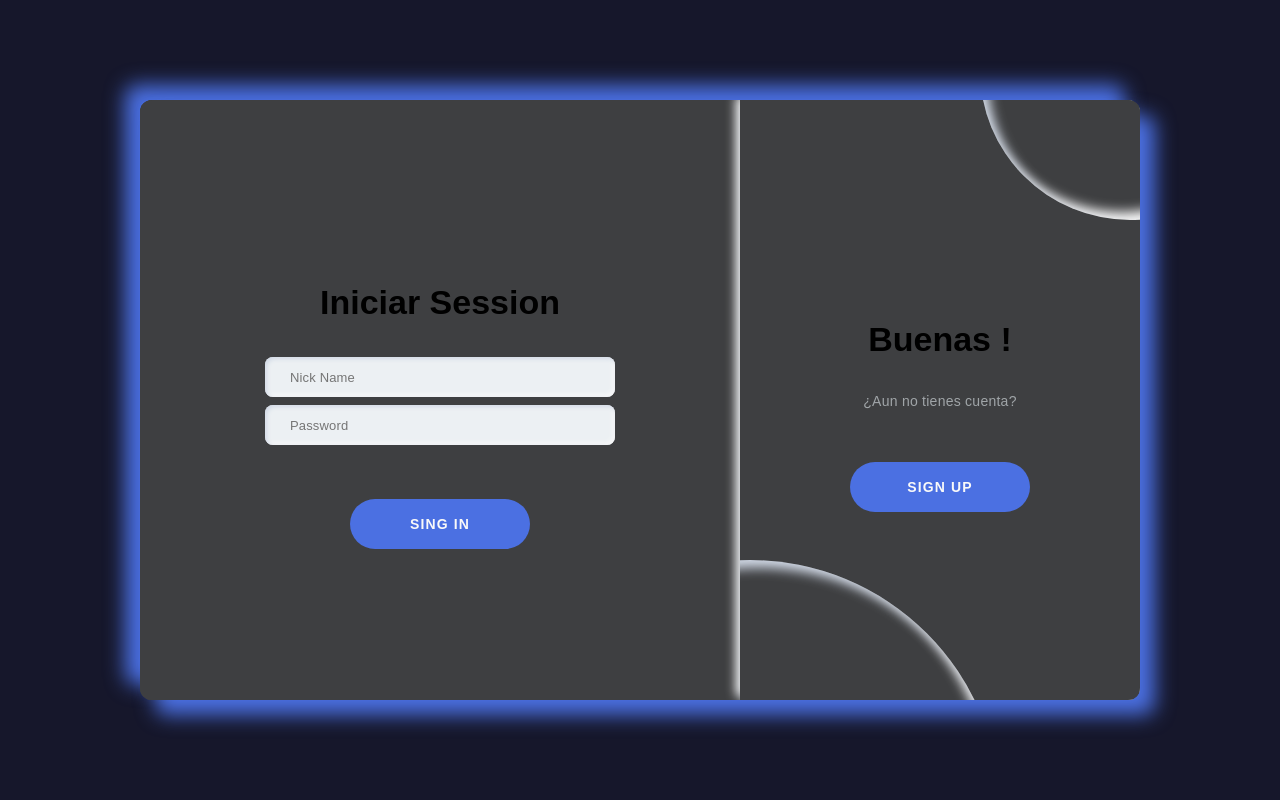
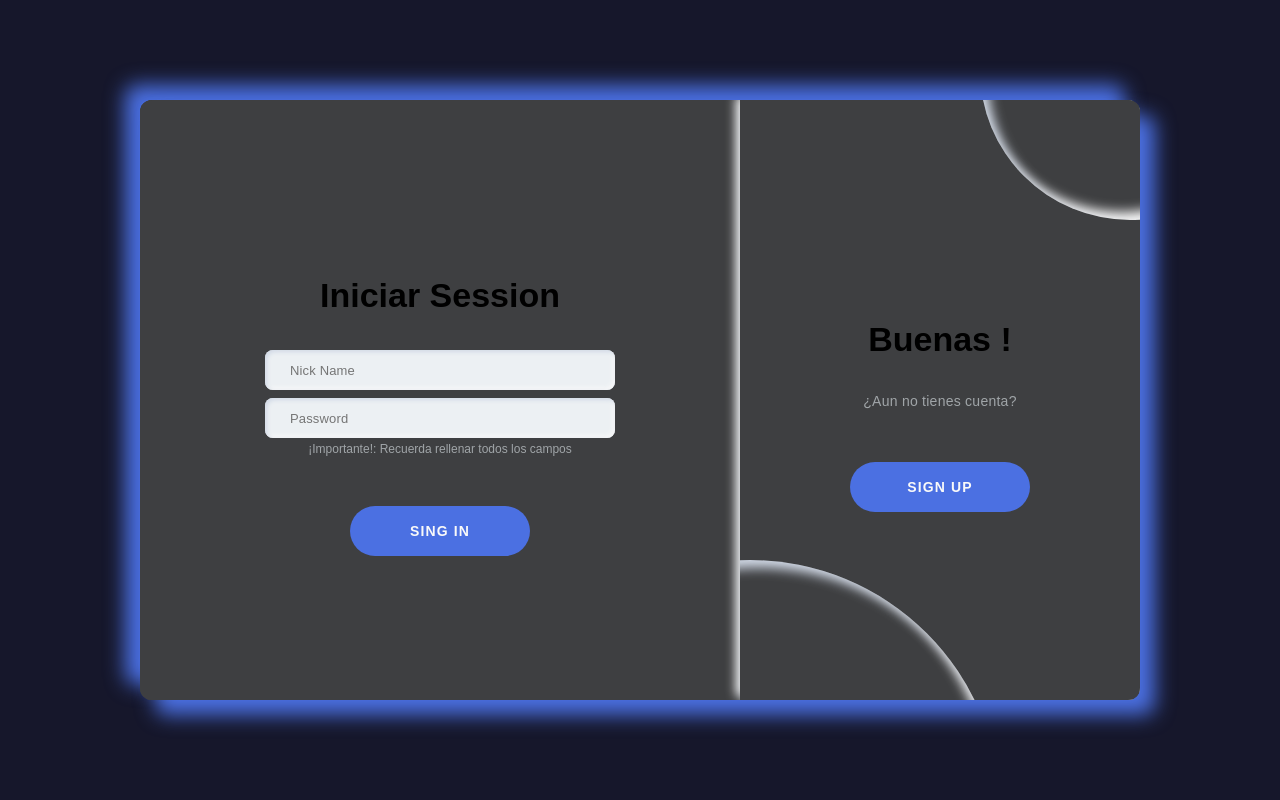
Before and after one commit to ctardior02/SoraStream, a PHP site: page /src/php/register.php in a window 1280 px wide. Run offline with PHP 8.4, Linux system fonts and the light colour scheme.

Commit message:
Registro actulizado: mensajes de error añadidos

```diff
--- a/src/css/register.css
+++ b/src/css/register.css
@@ -130,7 +130,6 @@
     letter-spacing: 1.15px;
     background-color: #4B70E2;
     color: #f9f9f9;
-    /* box-shadow: 8px 8px 16px #d1d9e6, -8px -8px 16px #f9f9f9; */
     border: none;
     outline: none;
   }
@@ -192,12 +191,12 @@
   .switch__button {
     cursor: pointer;
   }
-  .switch__button:hover {
+  .button:hover {
     box-shadow: 6px 6px 10px #171718, -6px -6px 10px #171718;
     transform: scale(0.985);
     transition: 0.25s;
   }
-  .switch__button:active, .switch__button:focus {
+  .button:active, .button:focus {
     box-shadow: 2px 2px 6px #ffffff, -2px -2px 6px #ffffff;
     transform: scale(0.97);
     transition: 0.25s;
--- a/src/js/register.js
+++ b/src/js/register.js
@@ -39,4 +39,43 @@ let mainF = () => {
         switchBtn[index].addEventListener("click", changeForm)
 }
 
+function inputsSingUp(){
+    const sSubmit = document.querySelector(".s__singup");
+    const sName = document.querySelector("input[name='sName']");
+    const sNick = document.querySelector("input[name='sNick']");
+    const sEmail = document.querySelector("input[name='sEmail']");
+    const sPassword = document.querySelector("input[name='sPassword']");
+
+    if(sName.value === "" || sNick.value === "" || sEmail.value === "" || sPassword.value === "" ||
+    sName.value === null || sNick.value === null || sEmail.value === null || sPassword.value === null){
+        sSubmit.disabled = true;
+        sSubmit.style.cursor = "default";
+
+    } else {
+        sSubmit.disabled = false;
+        sSubmit.style.cursor = "pointer";
+    }
+}
+
+function mensajesBotones(){
+    const mensaje2 = document.querySelector(".s__description");
+    if(mensaje2.textContent != "¡Importante!: Recuerda rellenar todos los campos"){
+        mensaje2.style.color = "#be3939";
+    } else {
+        mensaje2.style.color = "#a0a5a8";
+    }
+
+    const mensaje = document.querySelector(".l__description");
+    if(mensaje.textContent != "¡Importante!: Recuerda rellenar todos los campos"){
+        mensaje.style.color = "#be3939";
+    } else {
+        mensaje.style.color = "#a0a5a8";
+    }
+}
+
 window.addEventListener("load", mainF);
+window.addEventListener("load", mensajesBotones);
+window.addEventListener("load", inputsSingUp);
+document.querySelectorAll(".c__singup").forEach(input => {
+    input.addEventListener("blur", inputsSingUp);
+})
--- a/src/php/register.php
+++ b/src/php/register.php
@@ -2,7 +2,7 @@
   include "./db.php";
 
   if(isset($_POST["singin"])){
-    if(isset($_POST["lNick"]) && isset($_POST["lPassword"])){
+    if(isset($_POST["lNick"]) && isset($_POST["lPassword"]) && $_POST["lNick"] !== "" && $_POST["lPassword"] !== "" && $_POST["lNick"] !== null && $_POST["lPassword"] !== null){
       $usuario = $db->prepare("SELECT * FROM usuarios WHERE Nick = :nick AND Password = :password");
       $usuario->bindParam(":nick", $_POST["lNick"]);
       $usuario->bindParam(":password", $_POST["lPassword"]);
@@ -26,7 +26,7 @@
       $mensaje = "Completa todos los campos";
     }
   } else if (isset($_POST["singup"])) {
-    if(isset($_POST['sName']) && isset($_POST['sNick']) && isset($_POST['sEmail']) && isset($_POST['sPassword'])){
+      if((isset($_POST['sName']) && isset($_POST['sNick']) && isset($_POST['sEmail']) && isset($_POST['sPassword']))){
         $inseccion = $db->prepare("INSERT INTO usuarios (Nombre, Nick, Email, Password, Tarjeta_Credito, Rol) VALUES (:name, :nick, :email, :password, :tc, :rol)");
         $inseccion->bindParam(":name", $_POST['sName']);
         $inseccion->bindParam(":nick", $_POST['sNick']);
@@ -45,12 +45,9 @@
             $_SESSION["password"] = $_POST['sPassword'];
             $_SESSION["tc"] = null;
             $_SESSION["rol"] = 0;
-          echo "
-              <script>
-
-              </script>
-              ";
             header("Location: ../../index.php");
+      } else {
+        $mensaje2 = "Error al crear la cuenta, vuelva a interntarlo";
       }
     } else {
       $mensaje2 = "Completa todos los campos";
@@ -69,21 +66,23 @@
 <body>
   <div class='main main__login position-relative w-100'>
       <div class="container a-container is-txl" id="a-container">
-        <form class="form" id="a-form" action="" method="POST">
+        <form class="form" id="a-form" action="<?php echo htmlspecialchars($_SERVER["PHP_SELF"]); ?>" method="POST">
           <h2 class="form_title title">Crear Cuenta</h2>
-          <input class='form__input' type="text" name="sName" placeholder='Full Name'/>
-          <input class='form__input' type="text" name="sNick" placeholder='Nick Name'/>
-          <input class='form__input' type="text" name="sEmail" placeholder='Email'/>
-          <input class='form__input' type="password" name="sPassword" id="" placeholder='Password'/>
-          <input class='form__button button submit' type="submit" name="singup" value="SING UP" />
+          <input class='form__input c__singup' type="text" name="sName" placeholder='Full Name'/>
+          <input class='form__input c__singup' type="text" name="sNick" placeholder='Nick Name'/>
+          <input class='form__input c__singup' type="text" name="sEmail" placeholder='Email'/>
+          <input class='form__input c__singup' type="password" name="sPassword" id="" placeholder='Password'/>
+          <p class="s__description mensaje2"><?php $resultado2 = (isset($mensaje2))? $mensaje2 : "¡Importante!: Recuerda rellenar todos los campos"; echo "$resultado2" ?></p>
+          <input class='form__button button submit s__singup' type="submit" name="singup" value="SING UP" />
         </form>
       </div>
       <div class="container b-container is-txl is-z200" id="b-container">
-        <form class="form" id="b-form" action="" method="POST">
+        <form class="form" id="b-form" action="<?php echo htmlspecialchars($_SERVER["PHP_SELF"]); ?>" method="POST">
           <h2 class="form_title title">Iniciar Session</h2>
           <input class='form__input' type="text" name="lNick" placeholder='Nick Name' />
           <input class='form__input' type="password" name="lPassword" placeholder='Password' />
-          <input class='form__button button submit' type="submit" name="singin" value="SING IN" />
+          <p class="l__description mensaje"><?php $resultado = (isset($mensaje))? $mensaje : "¡Importante!: Recuerda rellenar todos los campos"; echo "$resultado" ?></p>
+          <input class='form__button button submit s__singin' type="submit" name="singin" value="SING IN" />
         </form>
       </div>
       <div class="switch is-txr" id="switch-cnt">
@@ -101,6 +100,6 @@
         </div>
       </div>
   </div>
-    <script src="../js/register.js"></script>
+    <script type="module" src="../js/register.js"></script>
 </body>
 </html>
```
Lines whose indentation alone changed are shown as unchanged.
